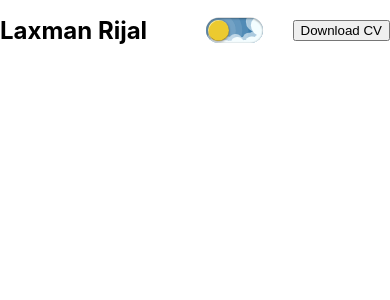
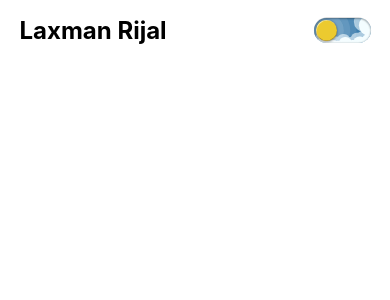
Before and after one commit to laxman1892/portfolio_website-failed-, a React (Create React App) app: page / in a window 390 px wide. Shown: the top 300 px of the page. Built offline with nearby package versions, Linux system fonts and the light colour scheme.

Commit message:
media query in navigation bar

```diff
--- a/public/index.html
+++ b/public/index.html
@@ -2,14 +2,12 @@
 <html lang="en">
   <head>
     <meta charset="utf-8" />
-    <link rel="icon" href="%PUBLIC_URL%/favicon.ico" />
     <meta name="viewport" content="width=device-width, initial-scale=1" />
     <meta name="theme-color" content="#000000" />
     <meta
       name="description"
       content="Web site created using create-react-app"
     />
-    <link rel="apple-touch-icon" href="%PUBLIC_URL%/logo192.png" />
     <!--
       manifest.json provides metadata used when your web app is installed on a
       user's mobile device or desktop. See https://developers.google.com/web/fundamentals/web-app-manifest/
--- a/src/App.css
+++ b/src/App.css
@@ -1,6 +1,6 @@
 .container {
   margin: 0 auto;
-  max-width: 1160px;
+  max-width: 75%;
 }
 
 .header {
--- a/src/App.js
+++ b/src/App.js
@@ -1,4 +1,5 @@
 import "./App.css";
+import "./styles.css";
 
 function App() {
   return (
--- /dev/null
+++ b/src/styles.css
@@ -0,0 +1,15 @@
+@media screen and (max-width: 768px) {
+    .container {
+        min-width: 80%;
+    }
+}
+
+@media screen and (max-width: 640px) {
+    .container {
+        min-width: 90%;
+    }
+
+    .download {
+        display: none;
+    }
+}
```
